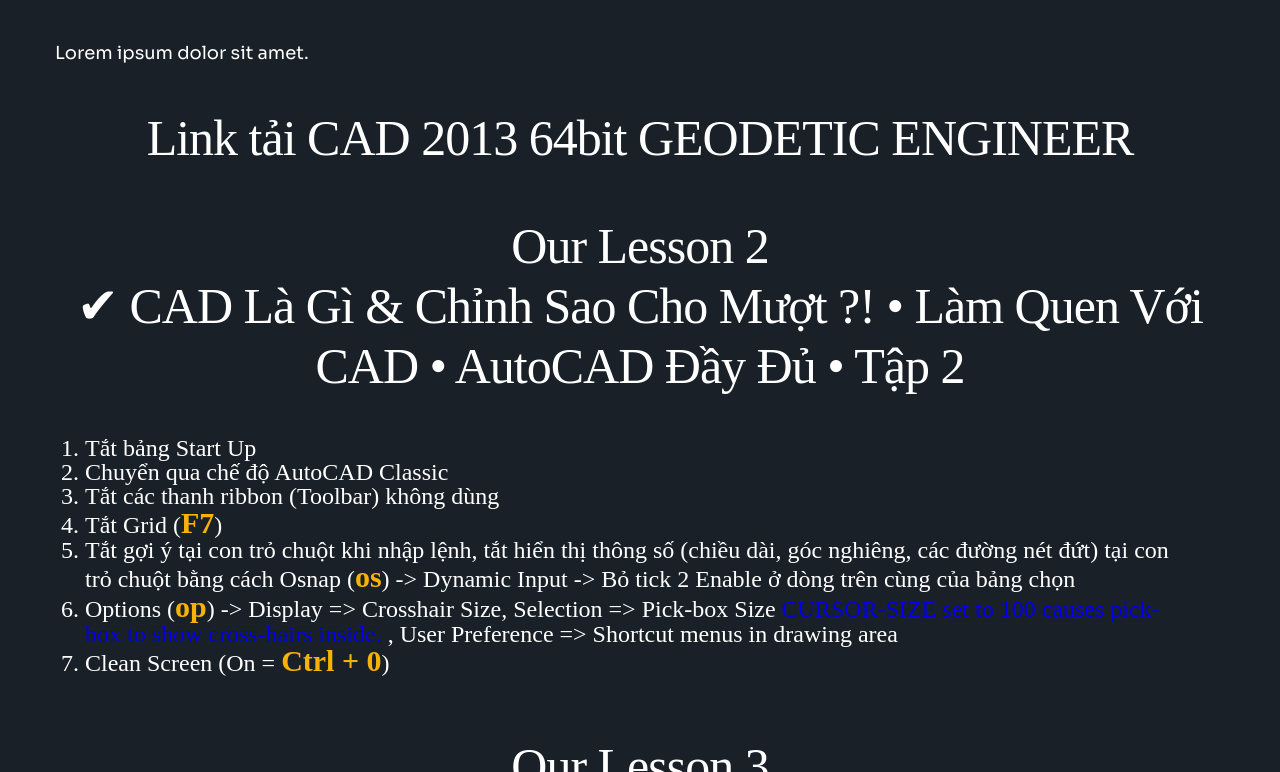
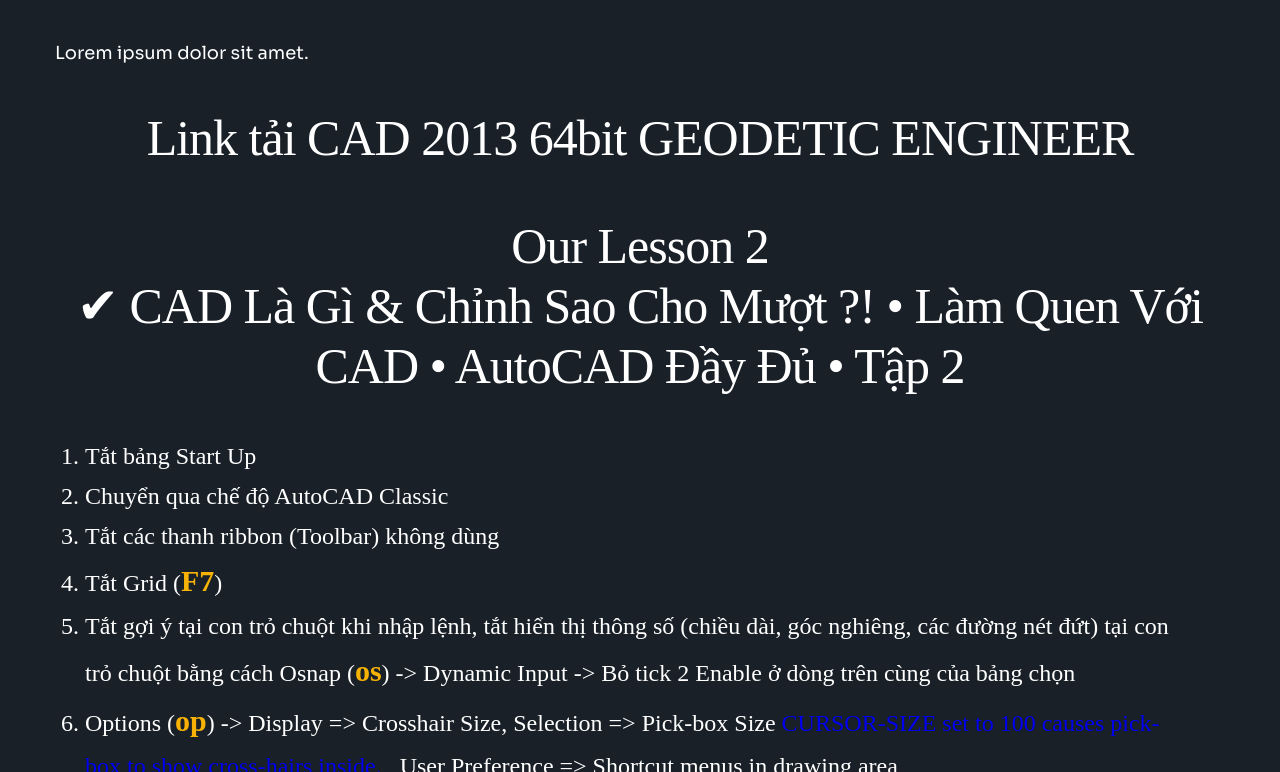
Before and after one commit to AnonymousPls/Responsive---HTML-CAD, a plain HTML site: page index.html in a window 1280 px wide. Shown: the part 2028-2800 px from the top of the page. Drawn offline with nearby package versions, Linux system fonts and the light colour scheme.

Commit message:
Commit 7: Fix li line-height

```diff
--- a/assets/css/style.css
+++ b/assets/css/style.css
@@ -73,6 +73,9 @@
   font-size: 3rem;
   font-weight: bold;
   color: #f7b205;
+}
+li {
+  line-height: 1.67;
 }
 /* ---------------------- Common End ------------------------- */
 /* ---------------------- Main ------------------------- */
```
